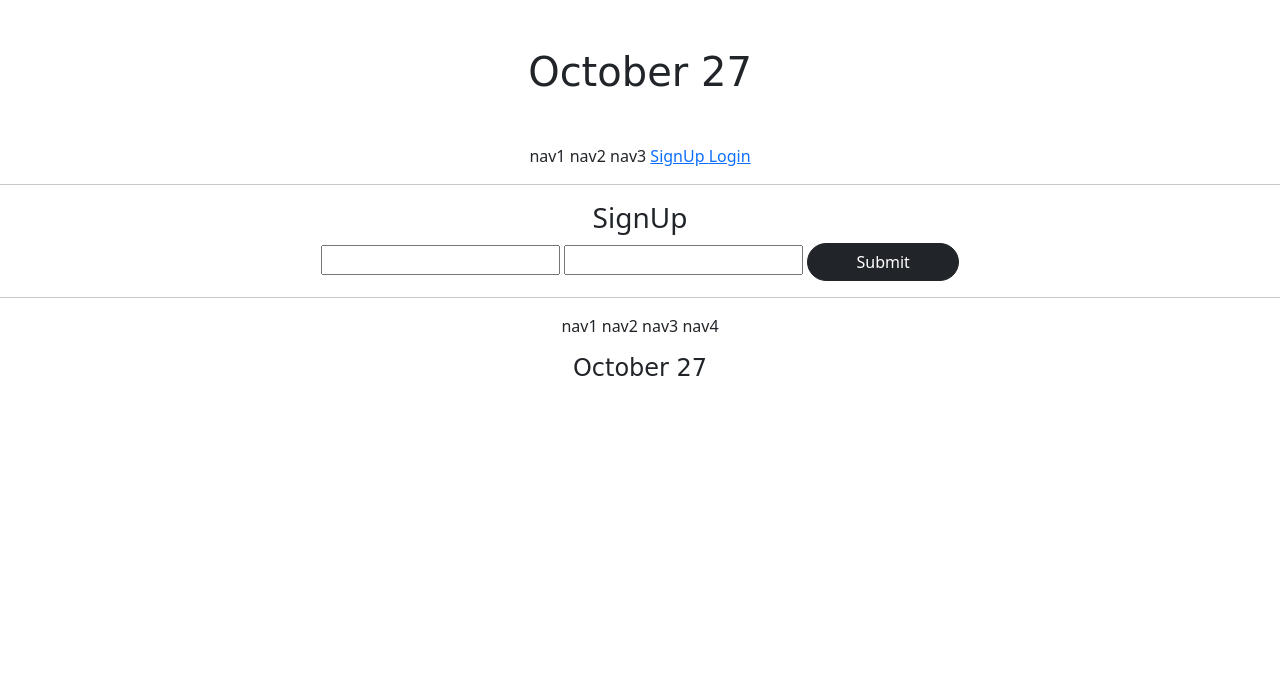
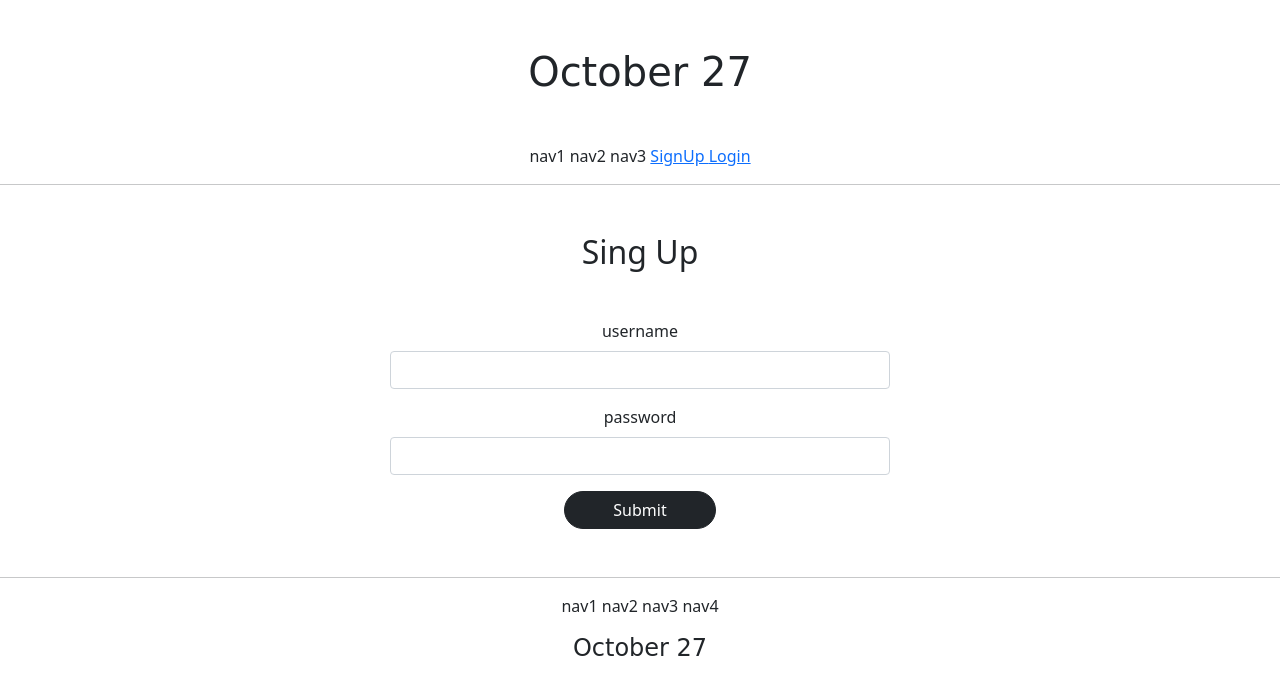
Before and after one commit to 100100001001/drf_2, a Django app: page /accounts/create_template/ in a window 1280 px wide. Shown: the top 695 px of the page. Run offline with Django 4.2, Linux system fonts and the light colour scheme; parts of the project's set-up code (start-up, migrations or seed data) failed here and were passed over; some web fonts are replaced.

Commit message:
Template bootstrap update

```diff
--- a/accountapp/templates/accountapp/create.html
+++ b/accountapp/templates/accountapp/create.html
@@ -4,9 +4,9 @@
 {% block content %}
 
 
-  <div>
-    <div>
-      <h3>SignUp</h3>
+  <div class="my-5" style="max-width: 500px; margin: auto;">
+    <div class="my-5">
+      <h2>Sing Up</h2>
     </div>
 
     <div id="alert_box">
@@ -14,11 +14,18 @@
     </div>
 
     <!--  ID  -->
-    <input id="username" type="text">
+    <div class="mb-3">
+      <label for="username" class="form-label">username</label>
+      <input id="username" type="text" class="form-control">
+    </div>
+
     <!--  PASSWORD  -->
-    <input id="password" type="password">
+    <div class="mb-3">
+      <label for="password" class="form-label">password</label>
+      <input id="password" type="password" class="form-control">
+    </div>
+
     <!--  PASSWORD CONFIRM -->
-
     <input type="submit" class="btn btn-dark rounded-pill px-5" onclick="send_input()">
 
   </div>
```
Also changed, not shown: accountapp/templates/accountapp/login.html (+13 -6 lines), accountapp/templates/accountapp/update.html (+12 -5 lines).
